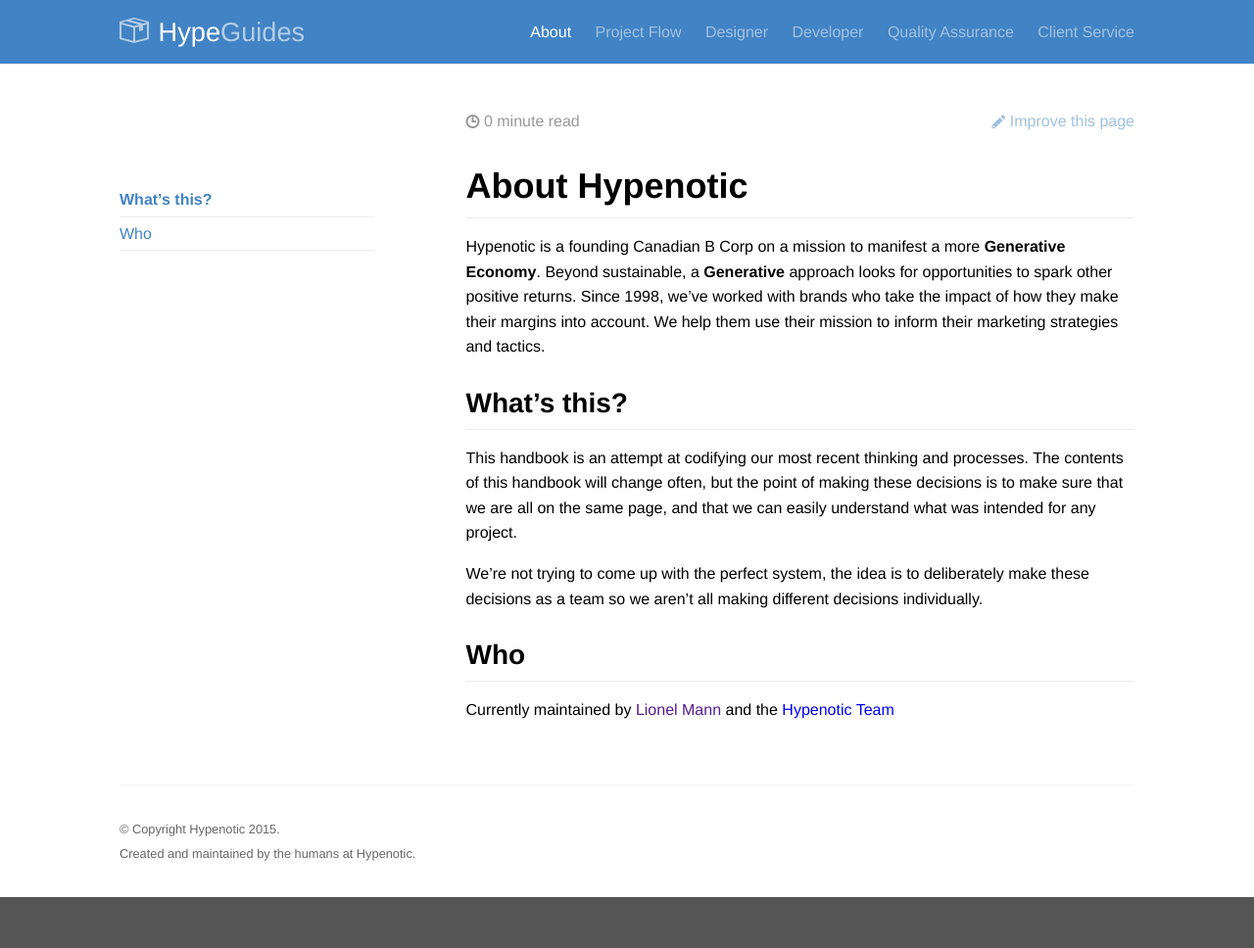
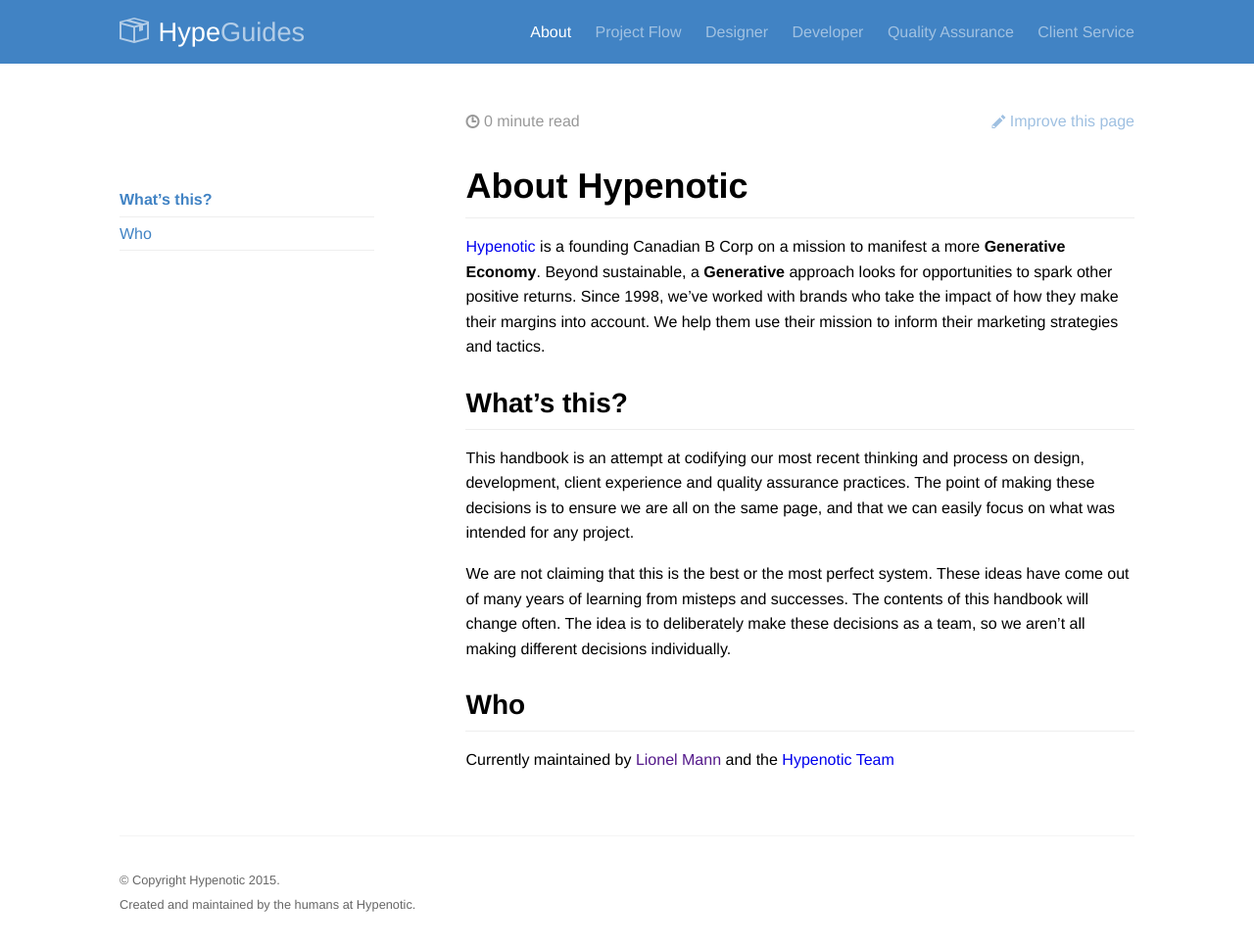
Before and after one commit to TaniaD13/handbook, a Jekyll site: the page built from about.md, in a window 1280 px wide and 968 px high. Shown: the whole window at 98% size. Built offline with Jekyll 4.4.1, drawn with Linux system fonts in a browser that asks for light colours; Markdown is read by kramdown in place of the engine named in the settings.

Commit message:
Update about.md

```diff
--- a/about.md
+++ b/about.md
@@ -6,13 +6,13 @@
 
 # About Hypenotic
 
-Hypenotic is a founding Canadian B Corp on a mission to manifest a more **Generative Economy**. Beyond sustainable, a **Generative** approach looks for opportunities to spark other positive returns. Since 1998, we’ve worked with brands who take the impact of how they make their margins into account. We help them use their mission to inform their marketing strategies and tactics.
+[Hypenotic](http://hypenotic.com) is a founding Canadian B Corp on a mission to manifest a more **Generative Economy**. Beyond sustainable, a **Generative** approach looks for opportunities to spark other positive returns. Since 1998, we’ve worked with brands who take the impact of how they make their margins into account. We help them use their mission to inform their marketing strategies and tactics.
 
 ## What's this?
 
-This handbook is an attempt at codifying our most recent thinking and processes. The contents of this handbook will change often, but the point of making these decisions is to make sure that we are all on the same page, and that we can easily understand what was intended for any project.
+This handbook is an attempt at codifying our most recent thinking and process on design, development, client experience and quality assurance practices. The point of making these decisions is to ensure we are all on the same page, and that we can easily focus on what was intended for any project.
 
-We're not trying to come up with the perfect system, the idea is to deliberately make these decisions as a team so we aren't all making different decisions individually.
+We are not claiming that this is the best or the most perfect system. These ideas have come out of many years of learning from misteps and successes. The contents of this handbook will change often. The idea is to deliberately make these decisions as a team, so we aren't all making different decisions individually.
 
 ## Who
 
```
